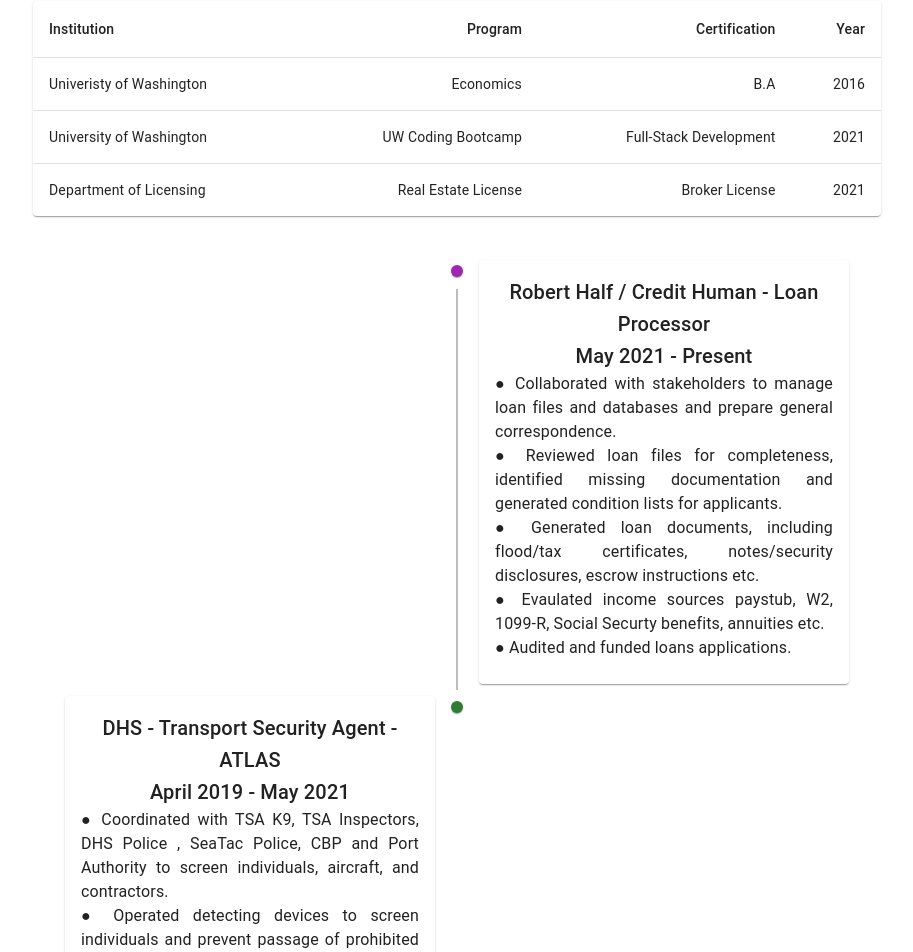
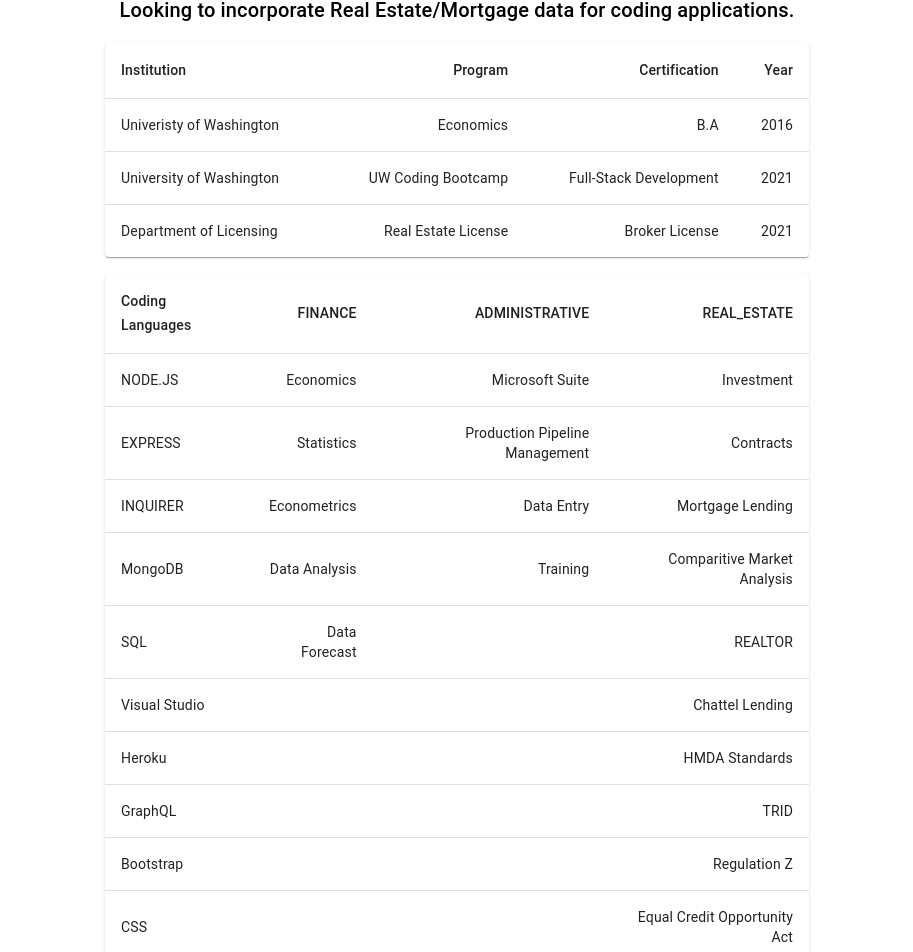
Before and after one commit to JMagic-Learner/portfolio2022, a React (Create React App) app in the folder client/: page /Resume in a window 1280 px wide. Shown: the part 387-1339 px from the top of the page, without its empty margins (183-1096 px from the left). Built offline with nearby package versions, Linux system fonts and the light colour scheme.

Commit message:
Lets see if this deploys

```diff
--- /dev/null
+++ b/client/src/components/CertificationTable/index.js
@@ -0,0 +1,66 @@
+import * as React from 'react';
+import { Typography } from '@mui/material';
+import Box from '@mui/material/Box';
+import Button from '@mui/material/Button';
+import { Grid } from '@mui/material';
+
+//Table Components
+import Table from '@mui/material/Table';
+import TableBody from '@mui/material/TableBody';
+import TableCell from '@mui/material/TableCell';
+import TableContainer from '@mui/material/TableContainer';
+import TableHead from '@mui/material/TableHead';
+import TableRow from '@mui/material/TableRow';
+import Paper from '@mui/material/Paper';
+
+
+
+// createData defines columns.
+function createData(Institution, Program, Certification, Year) {
+    return { Institution, Program, Certification, Year };
+  }
+
+// rows are self explanatory
+  const rows = [
+    createData('Univeristy of Washington', "Economics", "B.A", 2016),
+    createData('University of Washington', "UW Coding Bootcamp", 'Full-Stack Development', 2021),
+    createData('Department of Licensing', "Real Estate License", "Broker License", 2021),
+  ];
+export default function CertificationTable() {
+    return(
+        <Box sx={{ flexGrow: 1 }}>
+        <Grid container spacing={2}>
+        <Grid item xs={8} sm={8} md={8} lg={8} sx={{ m: 'auto' }}>
+        <TableContainer component={Paper}>
+              <Table sx={{ minWidth: 650 }} aria-label="simple table">
+                <TableHead>
+                  <TableRow>
+                    <TableCell>Institution</TableCell>
+                    <TableCell align="right">Program</TableCell>
+                    <TableCell align="right">Certification</TableCell>
+                    <TableCell align="right">Year</TableCell>
+                  </TableRow>
+                </TableHead>
+                <TableBody>
+                  {rows.map((row) => (
+                    <TableRow
+                      key={row.Institution}
+                      sx={{ '&:last-child td, &:last-child th': { border: 0 } }}
+                    >
+                      <TableCell component="th" scope="row">{row.Institution}</TableCell>
+                      <TableCell align="right">{row.Program}</TableCell>
+                      <TableCell align="right">{row.Certification}</TableCell>
+                      <TableCell align="right">{row.Year}</TableCell>
+                    </TableRow>
+                  ))}
+                </TableBody>
+              </Table>
+            </TableContainer>
+            </Grid>
+
+
+
+        </Grid>
+        </Box>
+    );
+}
--- /dev/null
+++ b/client/src/components/SkillsTable/index.js
@@ -0,0 +1,76 @@
+import * as React from 'react';
+import { Typography } from '@mui/material';
+import Box from '@mui/material/Box';
+import Button from '@mui/material/Button';
+import { Grid } from '@mui/material';
+
+//Table Components
+import Table from '@mui/material/Table';
+import TableBody from '@mui/material/TableBody';
+import TableCell from '@mui/material/TableCell';
+import TableContainer from '@mui/material/TableContainer';
+import TableHead from '@mui/material/TableHead';
+import TableRow from '@mui/material/TableRow';
+import Paper from '@mui/material/Paper';
+
+
+
+// createData defines columns.
+function createData(CODING, FINANCE, ADMINISTRATIVE, REAL_ESTATE) {
+    return { CODING, FINANCE, ADMINISTRATIVE, REAL_ESTATE };
+  }
+
+// rows are self explanatory
+  const rows = [
+    createData('NODE.JS', "Economics", "Microsoft Suite", "Investment"),
+    createData('EXPRESS', "Statistics", 'Production Pipeline Management', "Contracts"),
+    createData('INQUIRER', "Econometrics", "Data Entry", "Mortgage Lending"),
+    createData('MongoDB', "Data Analysis", "Training", "Comparitive Market Analysis"),
+    createData('SQL', "Data Forecast", "", "REALTOR"),
+    createData('Visual Studio', "", "", "Chattel Lending"),
+    createData('Heroku', "", "", "HMDA Standards"),
+    createData('GraphQL', "", "", "TRID"),
+    createData('Bootstrap', "", "", "Regulation Z"),
+    createData('CSS', "", "", "Equal Credit Opportunity Act"),
+    createData('HTML', "", "", "Lending disclosures"),
+    createData('JAVASCRIPT', "", "", ""),
+    createData('MERN', "", "", ""),
+  ];
+export default function SkillsTable() {
+    return(
+        <Box sx={{ flexGrow: 1 }}>
+        <Grid container spacing={2}>
+        <Grid item xs={8} sm={8} md={8} lg={8} sx={{ m: 'auto' }}>
+        <TableContainer component={Paper}>
+              <Table sx={{ minWidth: 650 }} aria-label="simple table">
+                <TableHead>
+                  <TableRow>
+                    <TableCell>Coding Languages</TableCell>
+                    <TableCell align="right">FINANCE</TableCell>
+                    <TableCell align="right">ADMINISTRATIVE</TableCell>
+                    <TableCell align="right">REAL_ESTATE</TableCell>
+                  </TableRow>
+                </TableHead>
+                <TableBody>
+                  {rows.map((row) => (
+                    <TableRow
+                      key={row.Institution}
+                      sx={{ '&:last-child td, &:last-child th': { border: 0 } }}
+                    >
+                      <TableCell component="th" scope="row">{row.CODING}</TableCell>
+                      <TableCell align="right">{row.FINANCE}</TableCell>
+                      <TableCell align="right">{row.ADMINISTRATIVE}</TableCell>
+                      <TableCell align="right">{row.REAL_ESTATE}</TableCell>
+                    </TableRow>
+                  ))}
+                </TableBody>
+              </Table>
+            </TableContainer>
+            </Grid>
+
+
+
+        </Grid>
+        </Box>
+    );
+}
--- a/client/src/pages/Home.js
+++ b/client/src/pages/Home.js
@@ -32,13 +32,6 @@
 
     <Box sx={{ flexGrow: 1 }}>
            <Grid container spacing={2}>
-
-
-
-            <Grid item xs={4} md={8} lg={12}>
-
-            <Typography variant="h4" margin="auto" align="center">This is the homepage</Typography>
-           </Grid>
       <Grid item sx={4} md={8} lg={12} >
     <Card >
        <CardMedia
@@ -49,18 +42,10 @@
       />
       {/* <Image src="./assets/images/AssaultIntercessor.jpg" /> */}
       <CardContent>
-        <Typography gutterBottom variant="h5" component="div" margin="auto">
-          Github
-        </Typography>
-        <Typography variant="body2" color="text.secondary" sx={4} md={8} lg={12} >
-          Coding Repository for JMAGIC-LEARNER
+        <Typography gutterBottom variant="h5" component="div" margin="auto" align="center">
+            JASON MA PORTFOLIO
         </Typography>
       </CardContent>
-      <CardActions>
-      <Button size="small" sx={{ mx: "auto" }} >
-      <Link margin="auto" to="/Infinity"> Learn More</Link>
-       </Button>
-      </CardActions>
     </Card>
     </Grid>
     </Grid>
--- a/client/src/pages/Resume.js
+++ b/client/src/pages/Resume.js
@@ -3,39 +3,25 @@
 import Box from '@mui/material/Box';
 import Button from '@mui/material/Button';
 import { Grid } from '@mui/material';
-
-//Table Components
-import Table from '@mui/material/Table';
-import TableBody from '@mui/material/TableBody';
-import TableCell from '@mui/material/TableCell';
-import TableContainer from '@mui/material/TableContainer';
-import TableHead from '@mui/material/TableHead';
-import TableRow from '@mui/material/TableRow';
-import Paper from '@mui/material/Paper';
-
+import CertificationTable from '../components/CertificationTable';
+import SkillsTable from '../components/SkillsTable';
 import ColorsTimeline from '../components/Timeline';
-
-// createData defines columns.
-function createData(Institution, Program, Certification, Year) {
-    return { Institution, Program, Certification, Year };
-  }
-
-// rows are self explanatory
-  const rows = [
-    createData('Univeristy of Washington', "Economics", "B.A", 2016),
-    createData('University of Washington', "UW Coding Bootcamp", 'Full-Stack Development', 2021),
-    createData('Department of Licensing', "Real Estate License", "Broker License", 2021),
-  ];
-
+import Card from '@mui/material/Card';
+import CardContent from '@mui/material/CardContent';
 export default function Resume() {
 
 return (
     <Box sx={{ flexGrow: 1 }}>
 
 <Typography align="center" variant="h2" marginTop="1%"> RESUME </Typography>
-<Button size="small" align="center" sx={{ mx: "auto" }} ><a href="/assets/download/JASON_MA_RESUME.PDF" download="Jason_Ma_Resume.PDF" margin="auto" align="center">CLICK TO DOWNLOAD RESUME</a></Button>
+
 <Grid container spacing={2}>
 <Grid item xs={12} sm={6} md={8} lg={10} sx={{ m: 'auto' }}>
+<Card>
+  <CardContent align="center">
+<Button size="small"  sx={{ mx: "auto" }} ><Typography align="center"><a href="/assets/download/JASON_MA_RESUME.PDF" download="Jason_Ma_Resume.PDF">CLICK TO DOWNLOAD RESUME</a></Typography></Button>
+</CardContent>
+</Card>
 <Typography align="center" variant="h6">
 Recently certified in full-stack development for Javascript, MongoDB, HTML, CSS, REACT.js and GraphQl.
 Prioritizes UI design and end-user interactivity. Experienced with team projects for coding.
@@ -44,40 +30,16 @@
 Looking to incorporate Real Estate/Mortgage data for coding applications.
 </Typography>
 </Grid>
-<Grid item xs={8} sm={8} md={8} lg={8} sx={{ m: 'auto' }}>
-<TableContainer component={Paper}>
-      <Table sx={{ minWidth: 650 }} aria-label="simple table">
-        <TableHead>
-          <TableRow>
-            <TableCell>Institution</TableCell>
-            <TableCell align="right">Program</TableCell>
-            <TableCell align="right">Certification</TableCell>
-            <TableCell align="right">Year</TableCell>
-          </TableRow>
-        </TableHead>
-        <TableBody>
-          {rows.map((row) => (
-            <TableRow
-              key={row.Institution}
-              sx={{ '&:last-child td, &:last-child th': { border: 0 } }}
-            >
-              <TableCell component="th" scope="row">{row.Institution}</TableCell>
-              <TableCell align="right">{row.Program}</TableCell>
-              <TableCell align="right">{row.Certification}</TableCell>
-              <TableCell align="right">{row.Year}</TableCell>
-            </TableRow>
-          ))}
-        </TableBody>
-      </Table>
-    </TableContainer>
-    </Grid>
-
-    <Grid item xs={10} sm={4} md={6} lg={8} sx={{ m: 'auto' }}>
-        <ColorsTimeline />
-    </Grid>
-
+<Grid item xs={12} sm={6} md={8} lg={10} sx={{ m: 'auto' }}>
+<CertificationTable />
 </Grid>
-
+<Grid item xs={12} sm={6} md={8} lg={10} sx={{ m: 'auto' }}>
+<SkillsTable />
+</Grid>
+<Grid item xs={10} sm={4} md={6} lg={8} sx={{ m: 'auto' }}>
+                <ColorsTimeline />
+            </Grid>
+            </Grid>
 </Box>
 );
 }
--- a/package.json
+++ b/package.json
@@ -37,10 +37,10 @@
   },
   "repository": {
     "type": "git",
-    "url": "git+https://github.com/JMagic-Learner/Conflict---Timeline.git"
+    "url": "git+https://github.com/JMagic-Learner/2022Portfolio.git"
   },
   "bugs": {
-    "url": "https://github.com/JMagic-Learner/Conflict---Timeline/issues"
+    "url": "https://github.com/JMagic-Learner/2022Portfolio/issues"
   },
   "homepage": "https://github.com/JMagic-Learner/2022Portfolio#readme"
 }
```
